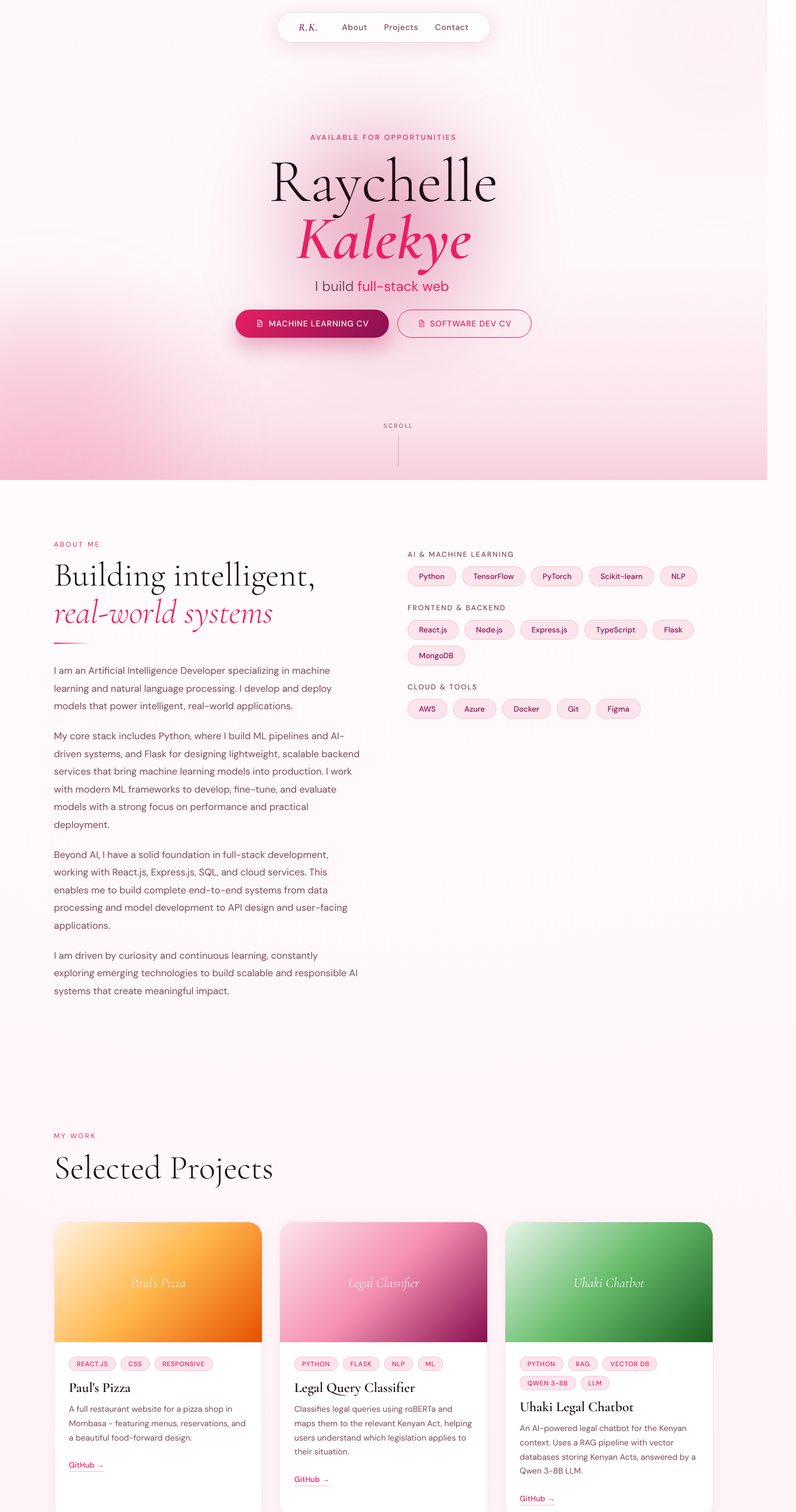
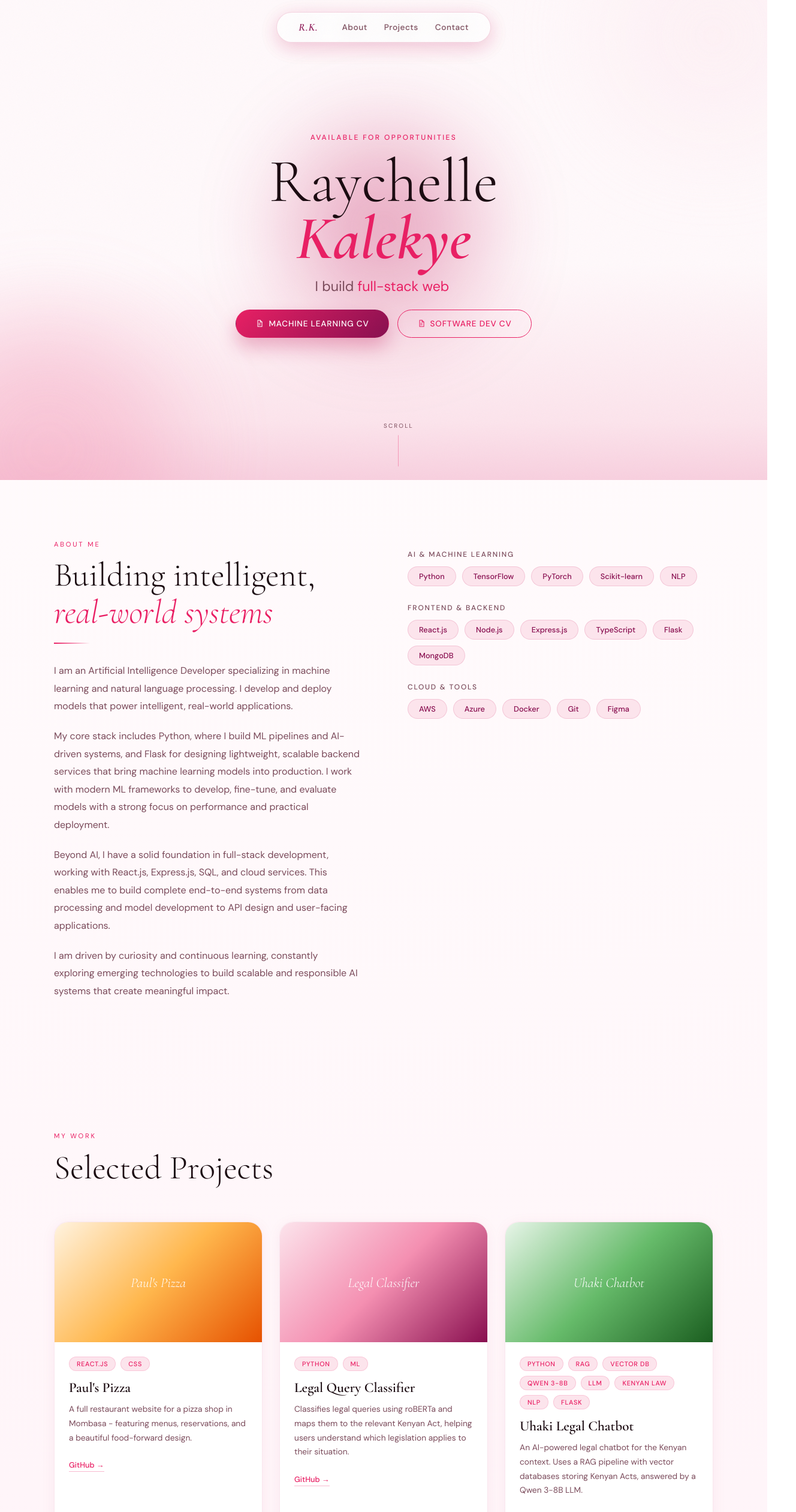
Before and after one commit to KalekyeRaychelle/My-Portfolio-Code, a React (Create React App) app: page / in a window 1280 px wide. Shown: the top 2520 px of the page at 60% size, 1328 px wide, since content can reach past the window. Built offline with nearby package versions, Linux system fonts and the light colour scheme.

Commit message:
Final touches to the portfolio - added section IDs for smooth scrolling - updated project tags to  reflect technologies used - refined the contact section layout.

```diff
--- a/src/App.js
+++ b/src/App.js
@@ -1,32 +1,32 @@
 import React from 'react';
-import LandingPage from './components/LandingPage';
+import Navbar from './components/Header';
+import Hero from './components/LandingPage';
 import About from './components/About';
-import LoadingPage from './components/LoadingPage';
 import Projects from './components/Projects';
 import Contact from './components/Contact';
 import Footer from './components/Footer';
-import GlobalDotsBackground from './components/GlobalDotsBackground';
+
 function App() {
+  return (
+    <>
+      {/* Navbar — fixed floating pill, sits above everything */}
+      <Navbar />
 
-  return (
-    <div className="App">
-      <GlobalDotsBackground />
-      <div className="app-content-layer">
-        <LoadingPage/>
-        <LandingPage/>
-        <div className="hero-about-bleed-divider" aria-hidden="true" />
-        <div id='about' className="about-bleed-wrap">
-         <About/>
-        </div>
-        <div id='projects'>
-         <Projects/>
-        </div>
-        <div id='contact'>
-         <Contact/>
-        </div>
-        <Footer/>
-      </div>
-    </div>
+      {/* Hero — full viewport height landing section */}
+      <Hero />
+
+      {/* About — two column layout, text left skills right */}
+      <About />
+
+      {/* Projects — three card grid */}
+      <Projects />
+
+      {/* Contact — full width dark rose section */}
+      <Contact />
+
+      {/* Footer — cream/pink background, copyright + back to top */}
+      <Footer />
+    </>
   );
 }
 
--- a/src/components/About.js
+++ b/src/components/About.js
@@ -32,7 +32,7 @@ const About = () => {
 
   return (
     <section
-      ref={sectionRef}
+      ref={sectionRef} id='about'
       className={`about-section${isVisible ? ' visible' : ''}`}
     >
       <div className="about-left">
--- a/src/components/Contact.js
+++ b/src/components/Contact.js
@@ -32,7 +32,7 @@ const Contact = () => {
 
   return (
     <section
-      ref={sectionRef}
+      ref={sectionRef} id='contact'
       className={`contact-section${isVisible ? ' visible' : ''}`}
     >
       <span className="contact-kicker">Get In Touch</span>
--- a/src/components/Projects.js
+++ b/src/components/Projects.js
@@ -11,7 +11,7 @@ const Projects = () => {
       title: "Paul's Pizza",
       description:
         'A full restaurant website for a pizza shop in Mombasa - featuring menus, reservations, and a beautiful food-forward design.',
-      tags: ['React.js', 'CSS', 'Responsive'],
+      tags: ['React.js', 'CSS'],
       gradient: 'linear-gradient(135deg, #fff3e0 0%, #ffb74d 50%, #e65100 100%)',
 
       githubUrl: 'https://github.com/KalekyeRaychelle/PaulsPizza'
@@ -21,7 +21,7 @@ const Projects = () => {
       title: 'Legal Query Classifier',
       description:
         'Classifies legal queries using roBERTa and maps them to the relevant Kenyan Act, helping users understand which legislation applies to their situation.',
-      tags: ['Python', 'Flask', 'NLP', 'ML'],
+      tags: ['Python', 'ML'],
       gradient: 'linear-gradient(135deg, #fce4ec 0%, #f48fb1 50%, #880e4f 100%)',
 
       githubUrl: 'https://github.com/KalekyeRaychelle/Legal-Query-Classifier'
@@ -31,7 +31,7 @@ const Projects = () => {
       title: 'Uhaki Legal Chatbot',
       description:
         'An AI-powered legal chatbot for the Kenyan context. Uses a RAG pipeline with vector databases storing Kenyan Acts, answered by a Qwen 3-8B LLM.',
-      tags: ['Python', 'RAG', 'Vector DB', 'Qwen 3-8B', 'LLM'],
+      tags: ['Python', 'RAG', 'Vector DB', 'Qwen 3-8B', 'LLM', 'Kenyan Law','NLP',' Flask'],
       gradient: 'linear-gradient(135deg, #e8f5e9 0%, #66bb6a 50%, #1b5e20 100%)',
 
       githubUrl: 'https://github.com/raychelleKalekye/Uhaki-legal-chatbot'
@@ -75,7 +75,7 @@ const Projects = () => {
 
   return (
     <section
-      ref={sectionRef}
+      ref={sectionRef} id= 'projects'
       className={`projects-section${isVisible ? ' visible' : ''}`}
     >
       <span className="projects-kicker">My Work</span>
--- a/src/styles/Contact.css
+++ b/src/styles/Contact.css
@@ -1,6 +1,7 @@
 @import url('https://fonts.googleapis.com/css2?family=Cormorant+Garamond:ital,wght@0,300;1,300&family=DM+Sans:wght@400;500&display=swap');
 
 .contact-section {
+  box-sizing: border-box;
   width: 100%;
   max-width: 1100px;
   margin: 0 auto;
@@ -66,6 +67,7 @@
 }
 
 .contact-mailto {
+  box-sizing: border-box;
   display: inline-flex;
   align-items: center;
   gap: 10px;
--- a/src/styles/Footer.css
+++ b/src/styles/Footer.css
@@ -1,6 +1,7 @@
 @import url('https://fonts.googleapis.com/css2?family=DM+Sans:wght@500&display=swap');
 
 .site-footer {
+  box-sizing: border-box;
   width: 100%;
   max-width: none;
   padding: 48px 24px 36px;
```
